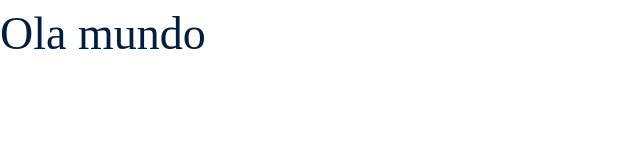
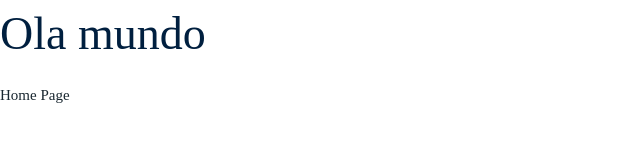
Before and after one commit to Matheus1415/Wizardpedia, a React (Vite) app: page / in a window 1280 px wide. Shown: the top 160 px of the page, without its empty margins (0-640 px from the left). Built offline with nearby package versions, Linux system fonts and the light colour scheme.

Commit message:
feat: configure routes and base layouts

```diff
--- a/package.json
+++ b/package.json
@@ -11,7 +11,8 @@
   },
   "dependencies": {
     "react": "^19.1.1",
-    "react-dom": "^19.1.1"
+    "react-dom": "^19.1.1",
+    "react-router-dom": "^7.9.4"
   },
   "devDependencies": {
     "@eslint/js": "^9.36.0",
--- a/src/App.tsx
+++ b/src/App.tsx
@@ -1,11 +1,11 @@
+import { Router } from "./Routes/Router";
 
 function App() {
-
   return (
     <>
-      <h1>Ola mundo</h1>
+      <Router />
     </>
-  )
+  );
 }
 
-export default App
+export default App;
--- /dev/null
+++ b/src/Routes/Router.tsx
@@ -0,0 +1,14 @@
+import DefaultLayout from "@/layouts/DefaultLayout";
+import { BrowserRouter, Route, Routes } from "react-router-dom";
+
+export function Router() {
+  return (
+    <BrowserRouter>
+      <Routes>
+        <Route element={<DefaultLayout />}>
+          <Route path="/" element={<div>Home Page</div>} />
+        </Route>
+      </Routes>
+    </BrowserRouter>
+  );
+}
--- /dev/null
+++ b/src/layouts/DefaultLayout/index.tsx
@@ -0,0 +1,10 @@
+import { Outlet } from "react-router-dom";
+
+export default function DefaultLayout() {
+  return (
+    <div className="default-layout">
+      <h1>Ola mundo</h1>
+      <Outlet />
+    </div>
+  );
+}
```
Also changed, not shown: 1 other file (tests, documents, lock files or other folders).
